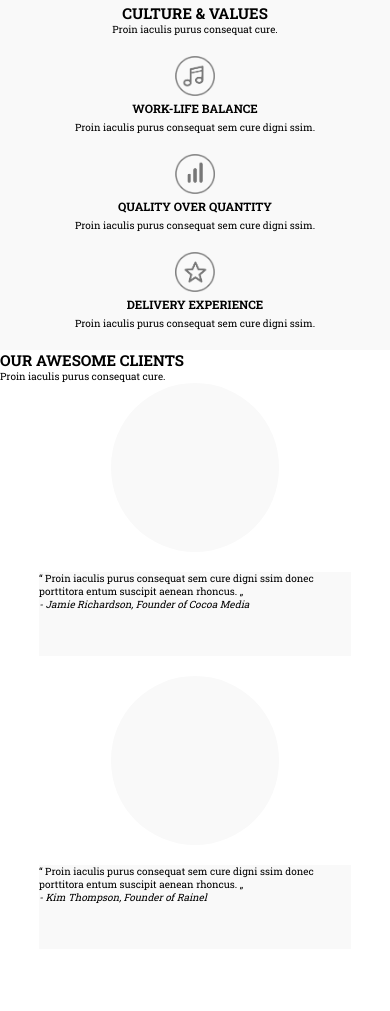
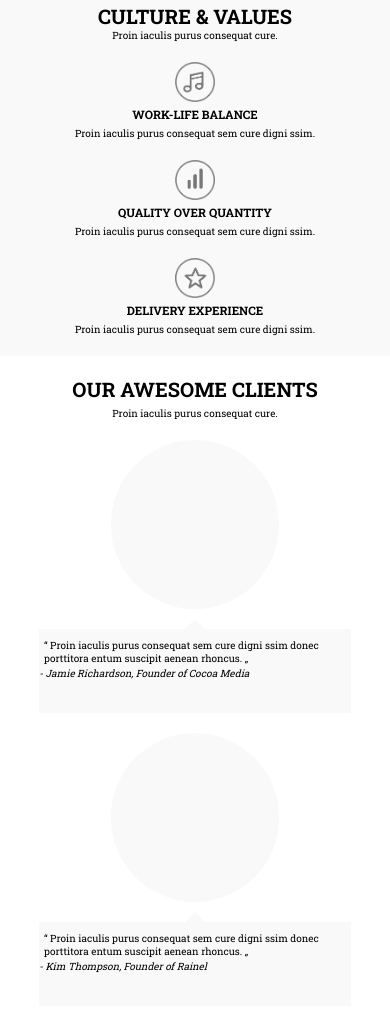
Before and after one commit to jedrzejbor/weekly-web-dev-3, a plain HTML site: page index.html in a window 390 px wide. Shown: the part 1981-2992 px from the top of the page. Before the commit the page ends 2950 px from the top, so only its background shows below. Drawn offline with Linux system fonts and the light colour scheme.

Commit message:
Add mobile designe to sections client

```diff
--- a/index.html
+++ b/index.html
@@ -231,21 +231,21 @@
     </section>
 
     <section class="clients">
-      <h2 class="clients-head">OUR AWESOME CLIENTS</h2>
+      <h2 class="clients__head">OUR AWESOME CLIENTS</h2>
       <p>Proin iaculis purus consequat cure.</p>
 
-      <div class="clients-comments">
-        <div class="clients-comments__circle"></div>
-        <div class="clients-comments__comment">
-          <p>
+      <div class="clients__comments">
+        <div class="clients__comments-circle"></div>
+        <div class="clients__comments-comment">
+          <p class="clients__comments-text">
             “ Proin iaculis purus consequat sem cure digni ssim donec porttitora
             entum suscipit aenean rhoncus. „
           </p>
           <cite>- Jamie Richardson, Founder of Cocoa Media</cite>
         </div>
-        <div class="clients-comments__circle"></div>
-        <div class="clients-comments__comment">
-          <p>
+        <div class="clients__comments-circle"></div>
+        <div class="clients__comments-comment">
+          <p class="clients__comments-text">
             “ Proin iaculis purus consequat sem cure digni ssim donec porttitora
             entum suscipit aenean rhoncus. „
           </p>
--- a/scss/_clients.scss
+++ b/scss/_clients.scss
@@ -1,20 +1,51 @@
-.clients-comments {
+.clients {
+  display: flex;
+  flex-direction: column;
+  align-items: center;
+
+  &__head {
+    margin: 20px 0 5px 0;
+    font-size: 2rem;
+  }
+
+  &__comments {
     display: flex;
     flex-direction: column;
     justify-content: center;
     align-items: center;
+    margin-top: 20px;
 
-  .clients-comments__circle {
+
+
+    &-circle {
       height: 20vh;
       width: 20vh;
       background-color: rgb(249, 249, 249);
       border-radius: 50%;
     }
 
-  .clients-comments__comment {
+    &-comment {
       height: 10vh;
       width: 80vw;
       background-color: rgb(249, 249, 249);
       margin: 20px;
+
+
+      &::before {
+        content: "";
+        display: block;
+        height: 0px;
+        width: 0px;
+        margin: 0 auto;
+        border-left: 10px solid transparent;
+        border-right: 10px solid transparent;
+        border-bottom: 10px solid rgb(249, 249, 249);
+        transform: translateY(-10px);
       }
     }
+
+    &-text {
+      margin: 0 5px 2px;
+    }
+  }
+}
--- a/scss/_value.scss
+++ b/scss/_value.scss
@@ -8,6 +8,7 @@
 
   &-head {
     margin-top: 20px;
+    font-size: 2rem;
   }
 }
 
@@ -15,7 +16,6 @@
   display: flex;
   flex-direction: column;
   align-items: center;
-  // background-color: red;
   margin: 20px;
 
   &-img {
```
Also changed, not shown: css/main.css, 1 other file. Lines whose indentation alone changed are shown as unchanged.
